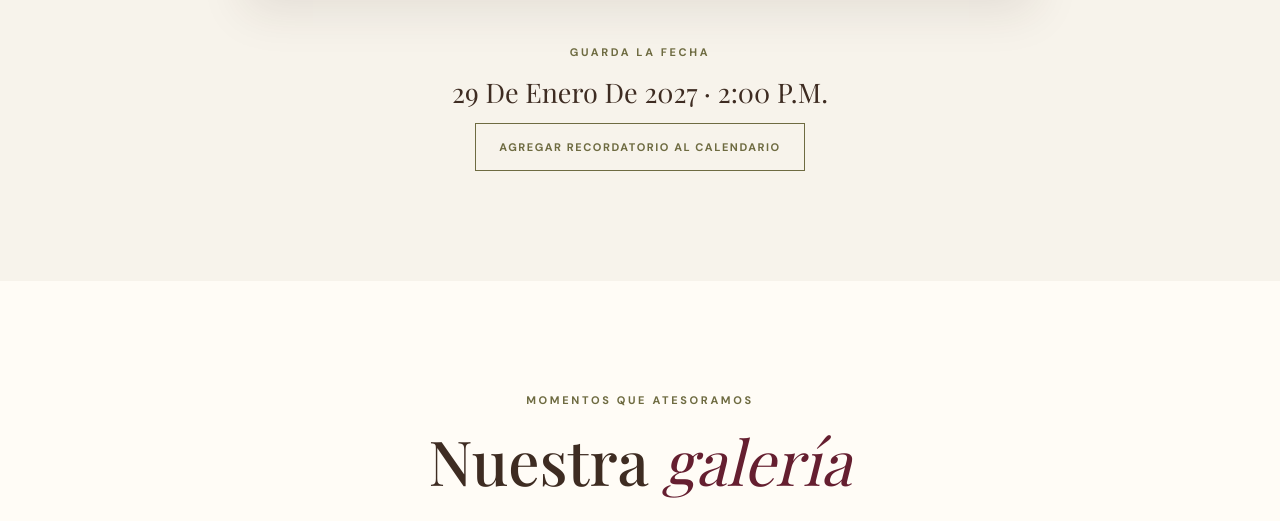
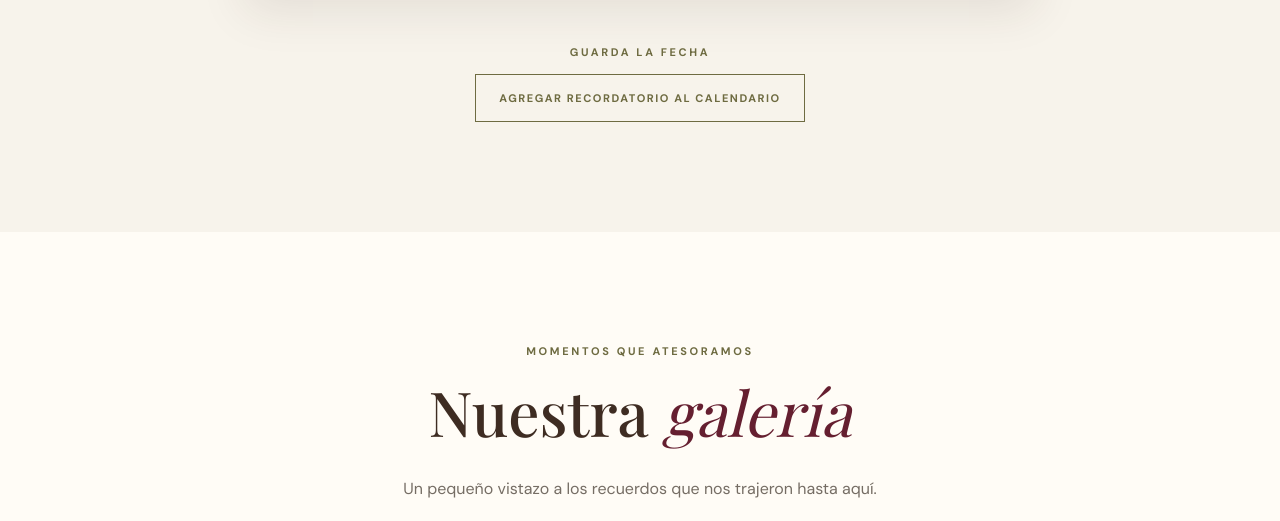
Before and after one commit to AHHS25/Invitaci-nA-R, a plain HTML site: page index.html in a window 1280 px wide. Shown: the part 6013-6534 px from the top of the page. Drawn offline with nearby package versions, Linux system fonts and the light colour scheme.

Commit message:
rec change

```diff
--- a/index.html
+++ b/index.html
@@ -141,7 +141,7 @@
       </div>
       <div class="calendar-panel">
         <span class="eyebrow">GUARDA LA FECHA</span>
-        <p id="calendar-date-label" class="calendar-date-label">29 de enero de 2027 · 2:00 p. m.</p>
+        <p id="calendar-date-label" class="calendar-date-label" style="display: none;"></p>
         <button type="button" id="calendar-btn" class="button button-outline">AGREGAR RECORDATORIO AL CALENDARIO</button>
       </div>
     </section>
```
